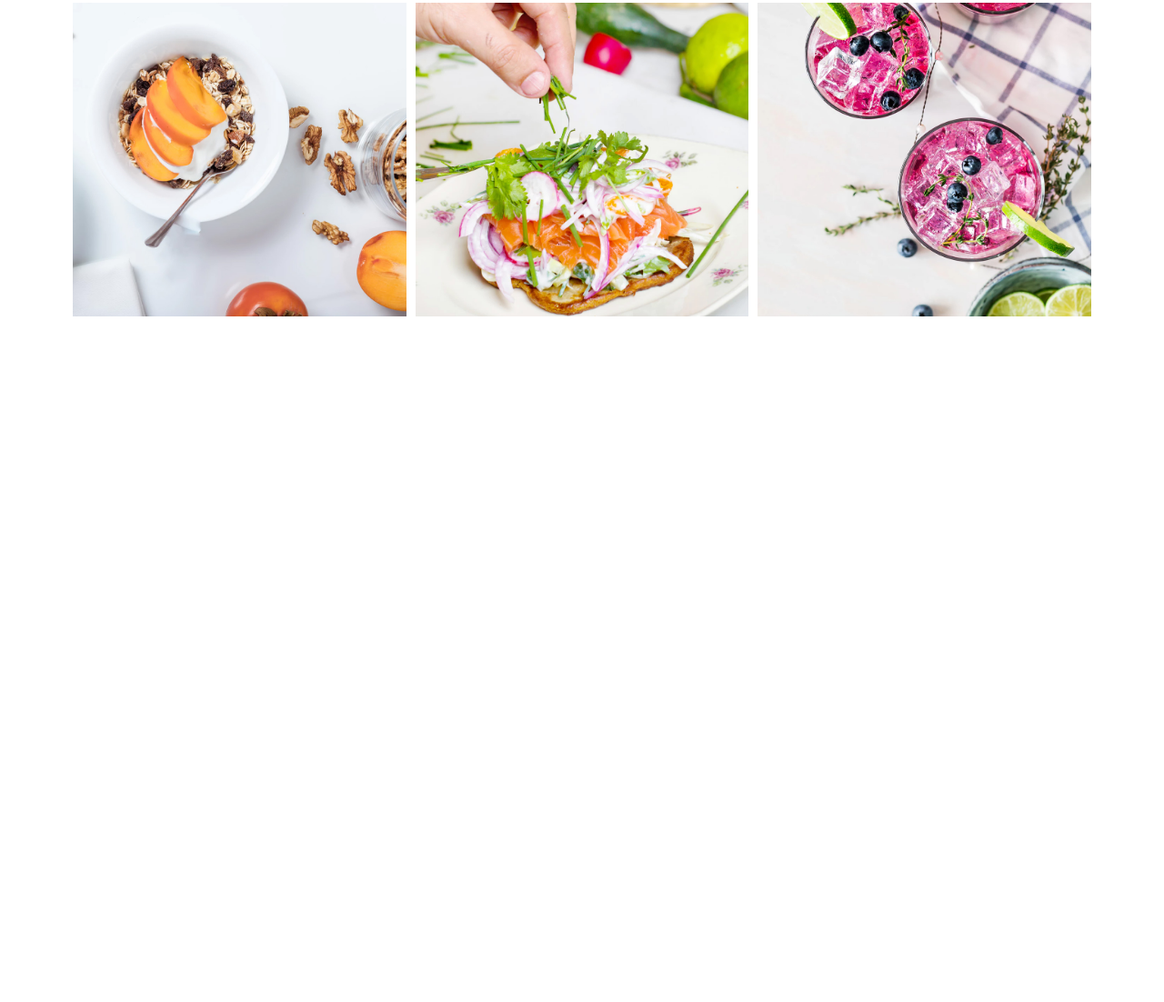
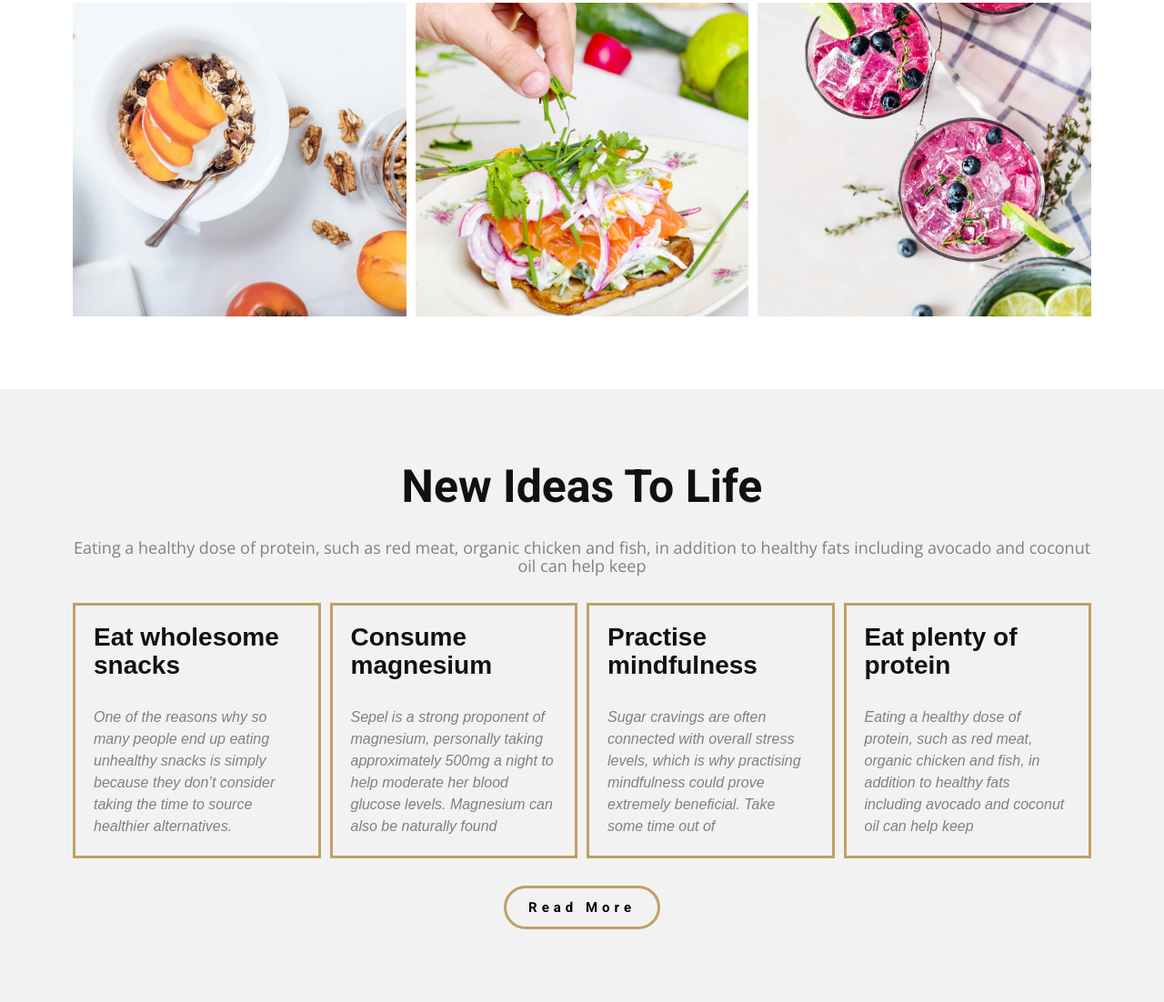
Before and after one commit to juanka13v/static-site-project-2, a plain HTML site: page index.html in a window 1280 px wide. Shown: the part 1525-2627 px from the top of the page at 91% size. Before the commit the page ends 1953 px from the top, so only its background shows below. Drawn offline with nearby package versions, Linux system fonts and the light colour scheme.

Commit message:
add: ideas section

```diff
--- a/index.html
+++ b/index.html
@@ -22,7 +22,7 @@
 
     <main class="main">
       <div class="main__wrapper">
-        <h1 class="main__title">Ways to <br>manage sugar</h1>
+        <h1 class="main__title">Ways to <br />manage sugar</h1>
         <p class="main__text">
           As we go about our hectic, busy days, it can be very easy to resort to
           a sugary snack midway through the afternoon to keep your energy levels
@@ -37,21 +37,30 @@
     <section class="info">
       <div class="info__wrapper">
         <div class="info__card">
-            <i class='bx bxs-drink info__icon'></i>
+          <i class="bx bxs-drink info__icon"></i>
           <h3 class="info__title">Drink apple cider vinegar</h3>
-            <p class="info__text">According to Sepel, adding one or two tablespoons of apple cider vinegar to a large bottle of water</p>
+          <p class="info__text">
+            According to Sepel, adding one or two tablespoons of apple cider
+            vinegar to a large bottle of water
+          </p>
         </div>
 
         <div class="info__card">
-            <i class='bx bxs-bowl-hot info__icon'></i>
+          <i class="bx bxs-bowl-hot info__icon"></i>
           <h3 class="info__title">Keep to regular mealtimes</h3>
-            <p class="info__text">This may seem like an obvious suggestion, but eating your meals at regular, spaced out intervals</p>
+          <p class="info__text">
+            This may seem like an obvious suggestion, but eating your meals at
+            regular, spaced out intervals
+          </p>
         </div>
 
         <div class="info__card">
-            <i class='bx bx-lemon info__icon'></i>
+          <i class="bx bx-lemon info__icon"></i>
           <h3 class="info__title">Eat fruit in the morning</h3>
-            <p class="info__text">We're told that we should eat five portions of fruits and vegetables a day in an effort to maintain a healthy lifestyle.</p>
+          <p class="info__text">
+            We're told that we should eat five portions of fruits and vegetables
+            a day in an effort to maintain a healthy lifestyle.
+          </p>
         </div>
       </div>
     </section>
@@ -60,28 +69,79 @@
 
     <section class="gallery">
       <h1 class="gallery__title">Lower sugar recipes</h1>
-        <p class="gallery__text">As we go about our hectic, busy days, it can be very easy to resort to a sugary snack midway through the afternoon to keep your energy levels elevated</p>
+      <p class="gallery__text">
+        As we go about our hectic, busy days, it can be very easy to resort to a
+        sugary snack midway through the afternoon to keep your energy levels
+        elevated
+      </p>
       <div class="gallery__container">
         <div class="gallery__img">
-            <img src="/images/gallery-1.jpeg" alt="">
+          <img src="/images/gallery-1.jpeg" alt="" />
         </div>
         <div class="gallery__img">
-            <img src="/images/gallery-2.jpeg" alt="">
+          <img src="/images/gallery-2.jpeg" alt="" />
         </div>
         <div class="gallery__img">
-            <img src="/images/gallery-3.jpeg" alt="">
+          <img src="/images/gallery-3.jpeg" alt="" />
         </div>
         <div class="gallery__img">
-            <img src="/images/gallery-4.jpeg" alt="">
+          <img src="/images/gallery-4.jpeg" alt="" />
         </div>
         <div class="gallery__img">
-            <img src="/images/gallery-5.jpeg" alt="">
+          <img src="/images/gallery-5.jpeg" alt="" />
         </div>
         <div class="gallery__img">
-            <img src="/images/gallery-6.jpeg" alt="">
+          <img src="/images/gallery-6.jpeg" alt="" />
         </div>
       </div>
     </section>
 
+    <!-- IDEAS SECTION -->
+
+    <section class="ideas">
+      <div class="ideas__wrapper">
+        <h1 class="ideas__title">New ideas to life</h1>
+        <p class="ideas__text">
+          Eating a healthy dose of protein, such as red meat, organic chicken
+          and fish, in addition to healthy fats including avocado and coconut
+          oil can help keep
+        </p>
+
+        <div class="ideas__container">
+          <div class="ideas__card">
+            <h3 class="ideas__card--title">Eat wholesome snacks</h3>
+            <p class="ideas__card--text">
+              One of the reasons why so many people end up eating unhealthy
+              snacks is simply because they don’t consider taking the time to
+              source healthier alternatives.
+            </p>
+          </div>
+          <div class="ideas__card">
+            <h3 class="ideas__card--title">Consume magnesium</h3>
+            <p class="ideas__card--text">
+              Sepel is a strong proponent of magnesium, personally taking
+              approximately 500mg a night to help moderate her blood glucose
+              levels. Magnesium can also be naturally found
+            </p>
+          </div>
+          <div class="ideas__card">
+            <h3 class="ideas__card--title">Practise mindfulness</h3>
+            <p class="ideas__card--text">
+              Sugar cravings are often connected with overall stress levels,
+              which is why practising mindfulness could prove extremely
+              beneficial. Take some time out of
+            </p>
+          </div>
+          <div class="ideas__card">
+            <h3 class="ideas__card--title">Eat plenty of protein</h3>
+            <p class="ideas__card--text">
+              Eating a healthy dose of protein, such as red meat, organic chicken and fish, in addition to healthy fats including avocado and coconut oil can help keep
+            </p>
+          </div>
+        </div>
+
+        <button class="btn ideas__btn">Read More</button>
+      </div>
+    </section>
   </body>
 </html>
--- a/style.css
+++ b/style.css
@@ -196,16 +196,92 @@ summary {
   gap: 1rem;
 }
 
-.gallery__img {
+.gallery__img img {
+  height: 100%;
 }
 
-.gallery__img img {
-  height: 100%;
+/* ------ IDEAS SECTION ------ */
+
+.ideas {
+  width: 100%;
+  background-color: var(--baclground-color);
+}
+
+.ideas__wrapper {
+  max-width: 1200px;
+  margin: 0 auto;
+  padding: 8rem 4rem;
+  display: flex;
+  flex-direction: column;
+  gap: 3rem;
+}
+
+.ideas__title {
+  text-align: center;
+  color: var(--black);
+  font-family: Roboto, sans-serif;
+  font-size: 5rem;
+  font-weight: 700;
+  line-height: 1.1;
+  text-transform: capitalize;
+}
+
+.ideas__text {
+  text-align: center;
+  color: var(--second-color);
+  font-family: 'Open Sans', sans-serif;
+  font-size: 1.8rem;
+  font-weight: 400;
+  line-height: 1.1;
+}
+
+.ideas__container {
+  display: grid;
+  grid-template-columns: repeat(4, 1fr);
+  gap: 1rem;
+}
+
+.ideas__card {
+  border: 3px solid var(--main-color);
+  padding: 2rem;
+  display: flex;
+  flex-direction: column;
+  gap: 3rem;
+}
+
+.ideas__card--title {
+  color: var(--black);
+  font-size: 2.8rem;
+  font-weight: 700;
+  line-height: 1.1;
+}
+
+.ideas__card--text {
+  color: var(--second-color);
+  font-size: 1.6rem;
+  font-weight: 400;
+  font-style: italic;
+}
+
+.ideas__btn {
+  margin: 0 auto;
 }
 
 /* ------ RESPONSIVE SECTION ------ */
 
 @media screen and (max-width: 992px) {
+
+  .ideas__card {
+    gap: 2rem;
+  }
+
+  .ideas__card--title {
+    font-size: 2rem;
+  }
+
+  .ideas__card--text {
+    font-size: 1.2rem;
+  }
 }
 
 @media screen and (max-width: 768px) {
@@ -231,6 +307,18 @@ summary {
 
   .gallery__container {
     grid-template-columns: repeat(2, 1fr);
+  }
+
+  .ideas__wrapper {
+    padding: 6rem 2rem;
+  }
+
+  .ideas__container {
+    grid-template-columns: repeat(2, 1fr);
+  }
+
+  .ideas__card--text {
+    font-size: 1.4rem;
   }
 }
 
@@ -259,6 +347,19 @@ summary {
     height: 100%;
     width: 100%;
   }
+
+  .ideas__title {
+    font-size: 3.5rem;
+  }
+
+  .ideas__text {
+    font-size: 1.6rem;
+  }
+
+  .ideas__container {
+    grid-template-columns: 1fr;
+  }
+
 }
 
 @media screen and (max-width: 480px) {
```
Lines whose indentation alone changed are shown as unchanged.
